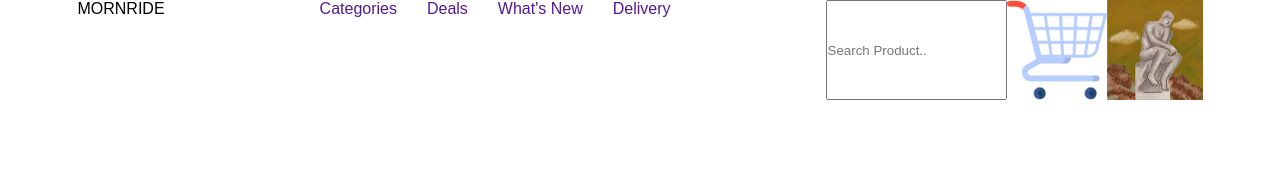
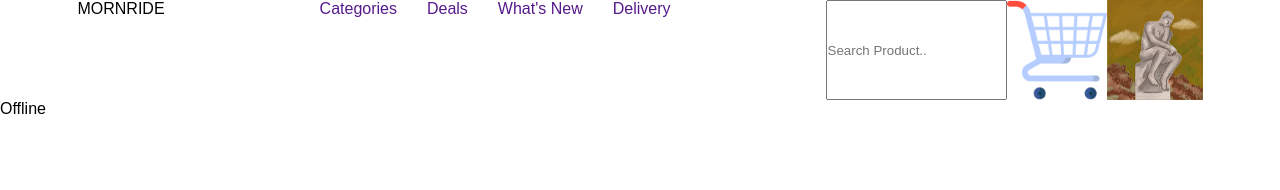
Before and after one commit to Akmalov-dev/Mornride, a React (Vite) app: page / in a window 1280 px wide. Shown: the top 190 px of the page. Built offline with nearby package versions, Linux system fonts and the light colour scheme.

Commit message:
Offline star react-roter dom

```diff
--- a/src/App.jsx
+++ b/src/App.jsx
@@ -13,6 +13,7 @@ function App() {
      <header>
          <Header/>
      </header>
+     <Offline/>
     </>
   )
 }
```
